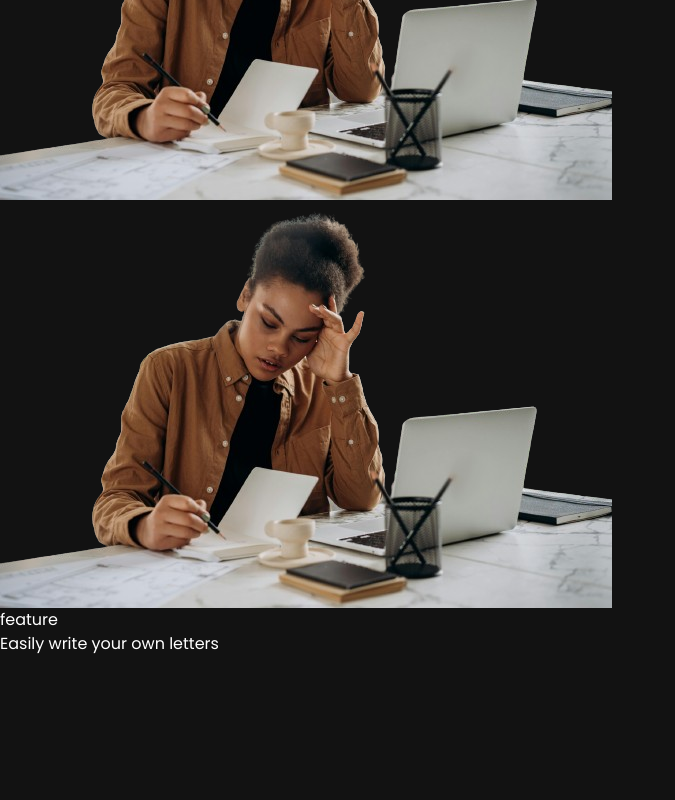
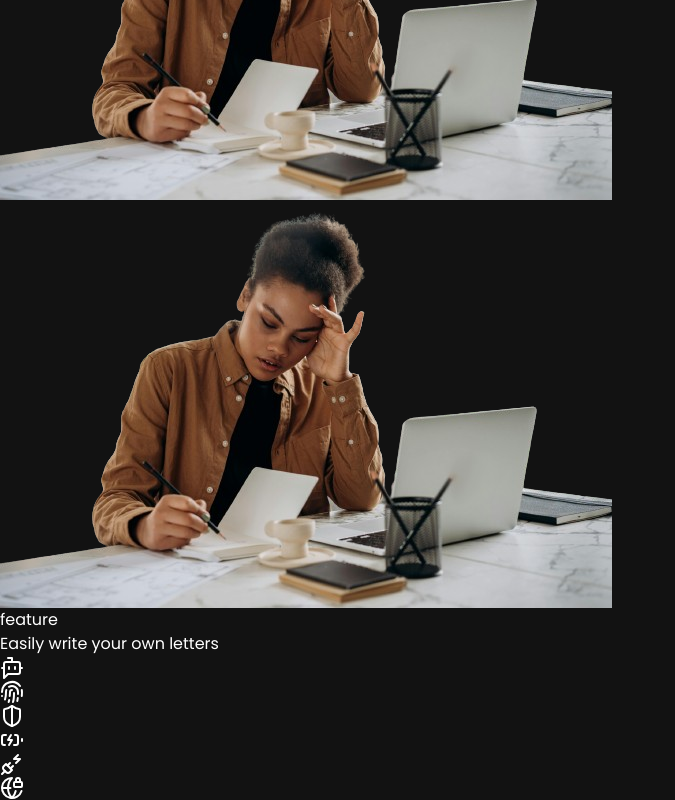
Before and after one commit to covey-codes/Lettera-project, a React (Vite) app: page / in a window 1280 px wide. Shown: the part 668-1468 px from the top of the page, without its empty margins (0-675 px from the left). Before the commit the page ends 1324 px from the top, so only its background shows below. Built offline with nearby package versions, Linux system fonts and the light colour scheme.

Commit message:
forth commit

```diff
--- a/src/components/FeatureSection.jsx
+++ b/src/components/FeatureSection.jsx
@@ -1,23 +1,32 @@
 import { features } from "../constants";
 
+const FeatureSection = () => {
 
-const FeatureSection = () => {
   return (
     <div className="">
-
       <div className="text-center">
         <span className="bg-neutral-900 text-orange-500 rounded-full h-6 text-sm font-medium px-2 py-1 uppercase">
           feature
         </span>
         <h2 className="text-3xl sm:text-5xl lg:text-6xl mt-10 lg:mt-20 tracking-wide">
           Easily write
-          <span className="bg-gradient-to-r from-orange-500 to-orange-800 text-transparent bg-clip-text"> {" "}your own letters </span>
+          <span className="bg-gradient-to-r from-orange-500 to-orange-800 text-transparent bg-clip-text">
+            {" "}
+            your own letters{" "}
+          </span>
         </h2>
-        <div className="flex flex-wrap mt-10 lg:mt-20">
-          {features.map((feature, index) => (
-            <div key={index} className="w-full sm:1/2 lg:w-1/3"></div>
-          ))}
-        </div>
+      </div>
+      <div className="flex flex-wrap mt-10 lg:mt-20">
+        {features.map((feature, index) => (
+          <div key={index} className="w-full sm:1/2 lg:w-1/3">
+            <div className="flex">
+              <div className="flex  mx-6 h-10 w-10 p-2 bg-neutral-900 text-orange-700 justify-center items-center rounded-full">
+                {feature.icon}
+              </div>
+            </div>
+
+          </div>
+        ))}
       </div>
     </div>
   );
--- a/src/constants/index.jsx
+++ b/src/constants/index.jsx
@@ -1,4 +1,4 @@
-import { BotMessageSquare } from "lucide-react";
+import { Bot, BotMessageSquare } from "lucide-react";
 import { BatteryCharging } from "lucide-react";
 import { Fingerprint } from "lucide-react";
 import { ShieldHalf } from "lucide-react";
@@ -11,6 +11,7 @@ export const navItems = [
   { label: "Contact Us", href: "#" },
   { label: "Help", href: "#" },
 ];
+
 
 export const features = [
   {
```
Lines whose indentation alone changed are shown as unchanged.
